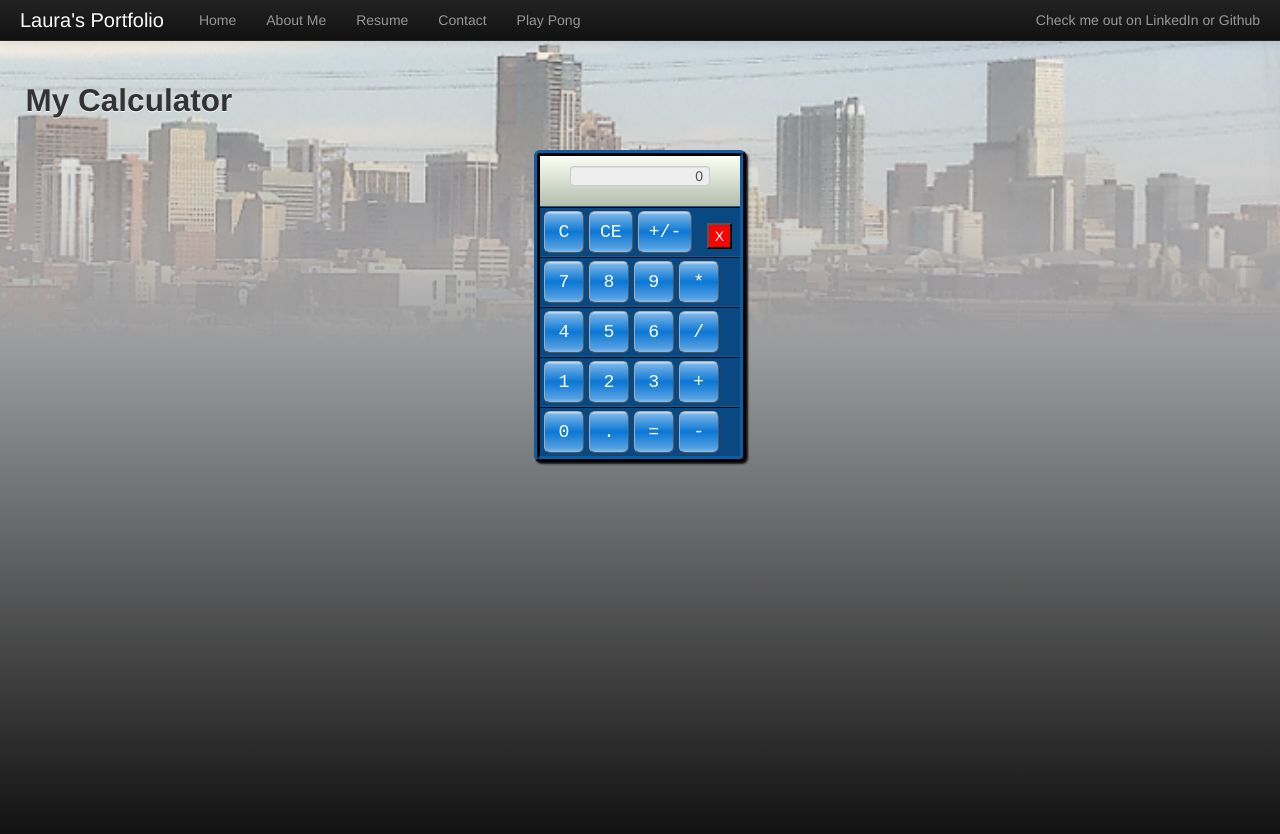
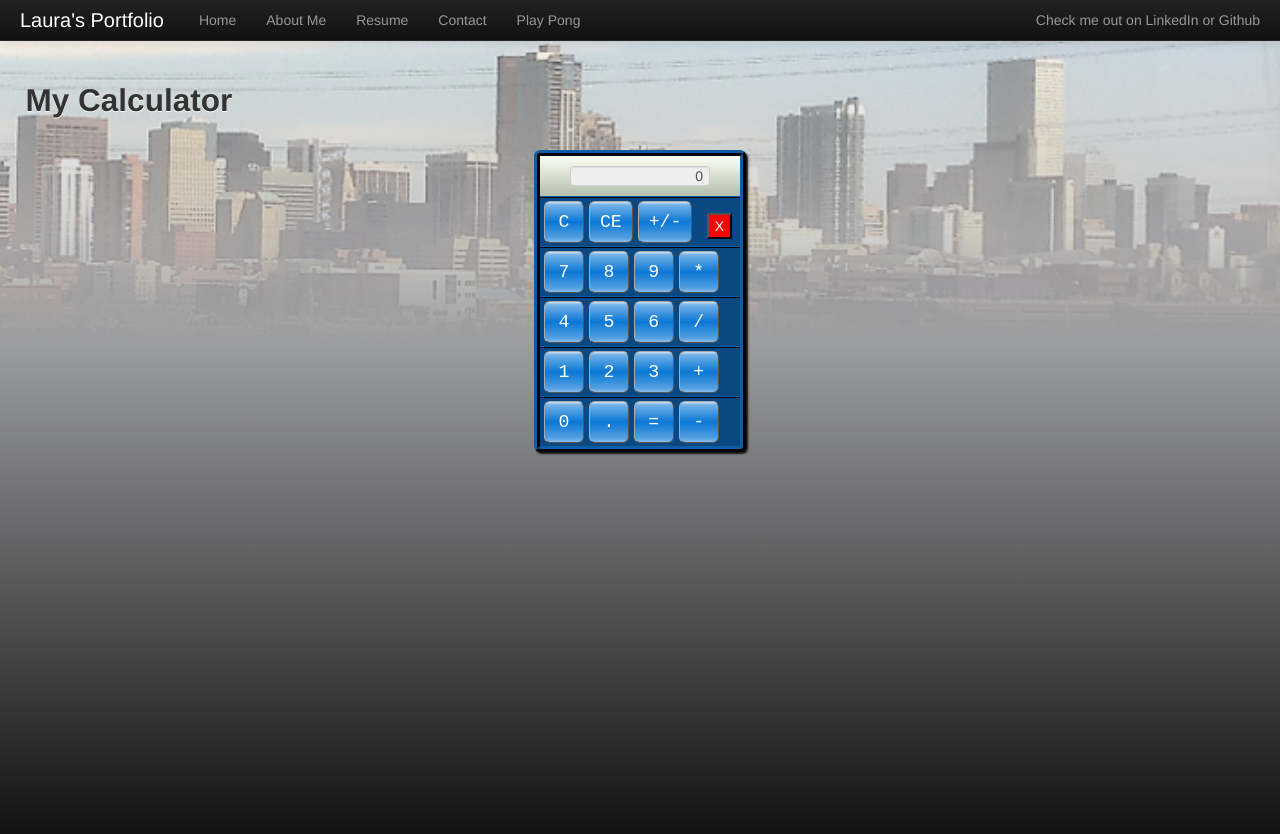
Before and after one commit to LauraR6561/Laurar6561.github.io, a Jekyll site: the page built from calculator.html, in a window 1280 px wide. Shown: the top 834 px of the page. Built offline with Jekyll 4.4.1, drawn with Linux system fonts in a browser that asks for light colours; Markdown is read by kramdown in place of the engine named in the settings.

Commit message:
removed bottom margin for calc display

```diff
--- a/css/calculator.css
+++ b/css/calculator.css
@@ -12,6 +12,9 @@
 	border-radius: 6px;
 }
 
+#display{
+    margin-bottom: 0px;
+}
 .displaydiv{
     display: block;
     width:100%;
@@ -30,6 +33,7 @@
 .numValue{
     width:70%;
     height:25px;
+    padding:5px 0px;
     margin:0px 15%;
     border: 1px #AAAAAA inset;
     text-align: right;
```
